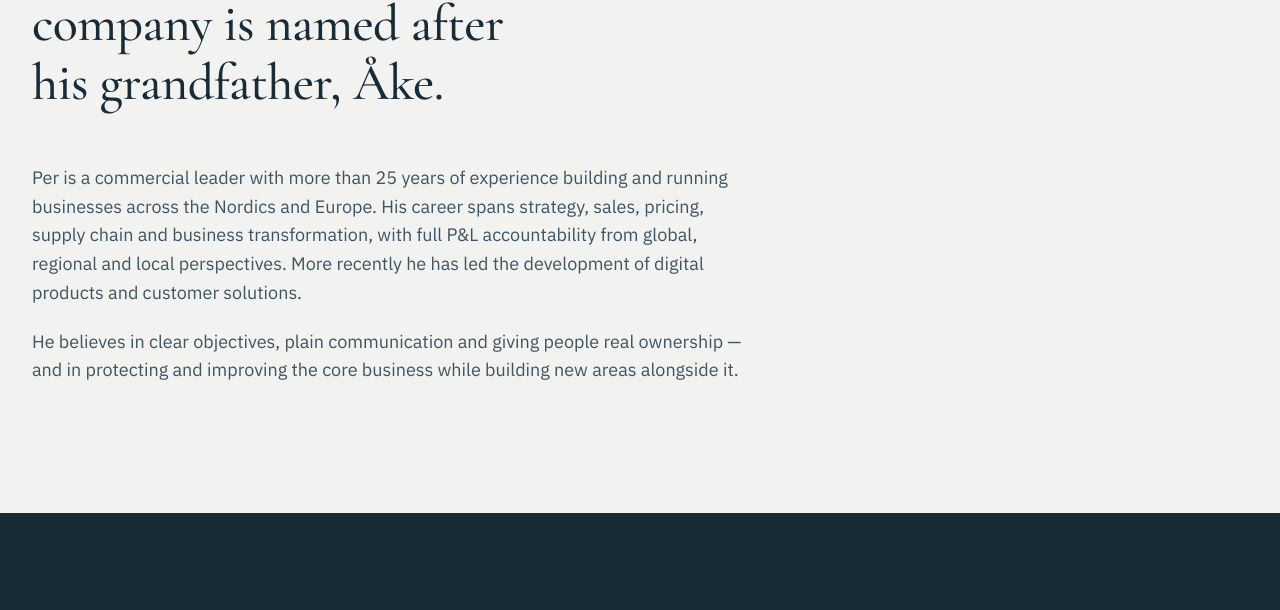
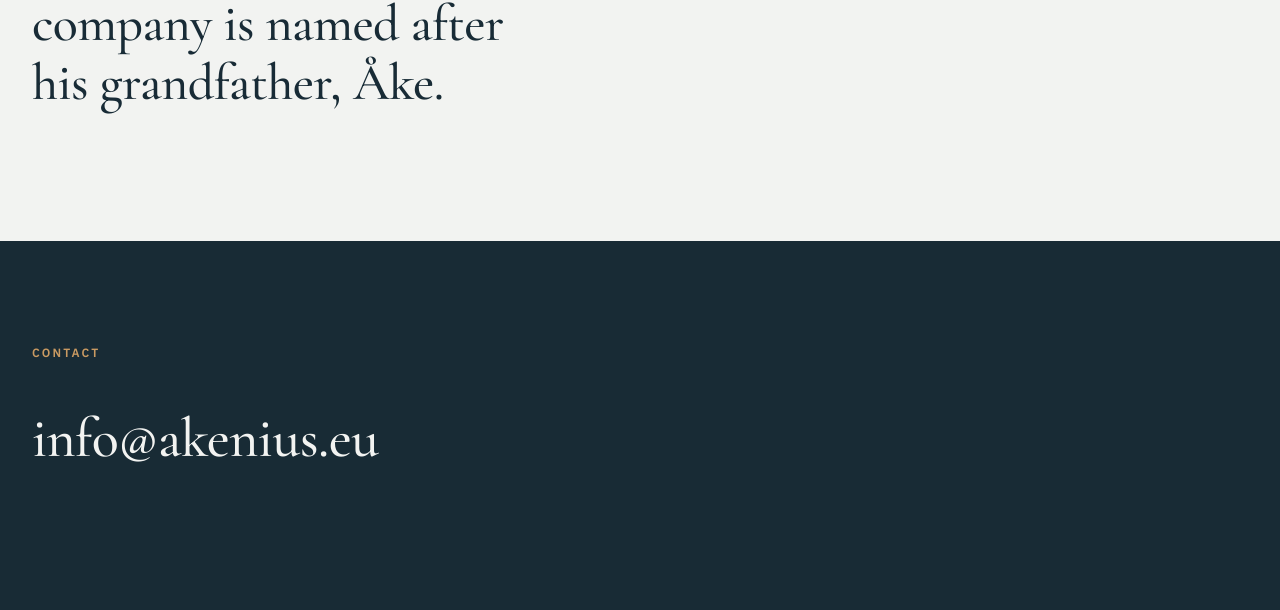
Before and after one commit to peraakesson-cloud/Akenius, a plain HTML site: page index.html in a window 1280 px wide. Shown: the part 1103-1713 px from the top of the page. Drawn offline with nearby package versions, Linux system fonts and the light colour scheme.

Commit message:
Revert "Describe the owner in the About section, drawing on his professional profile (no company names)"
This reverts commit c02feb4fd4cce81398a7f441ce900ee75e596b5d.

```diff
--- a/index.html
+++ b/index.html
@@ -50,10 +50,6 @@ setTimeout(function(){if(!w.__akReady)h.classList.add('hero-in','reveal-all')},4
   <div class="wrap">
     <h2 class="eyebrow" id="about-h" data-reveal>About</h2>
     <p class="statement" data-reveal>Akenius AB is owned by Per Åkesson. The company is named after his grandfather, Åke.</p>
-    <div class="prose" data-reveal>
-      <p>Per is a commercial leader with more than 25 years of experience building and running businesses across the Nordics and Europe. His career spans strategy, sales, pricing, supply chain and business transformation, with full P&amp;L accountability from global, regional and local perspectives. More recently he has led the development of digital products and customer solutions.</p>
-      <p>He believes in clear objectives, plain communication and giving people real ownership — and in protecting and improving the core business while building new areas alongside it.</p>
-    </div>
   </div>
 </section>
 
--- a/site.css
+++ b/site.css
@@ -29,10 +29,6 @@ h1, h2, p { margin: 0; }
 .tlink .arr { display: inline-block; transition: transform 300ms var(--ease); }
 .tlink:hover .arr { transform: translateX(4px); }
 .cta { margin-top: var(--space-6); }
-
-.prose { margin-top: clamp(2rem, 4vw, 3.5rem); max-width: var(--measure); }
-.prose p { color: var(--fg-muted); }
-.prose p + p { margin-top: 1.1em; }
 
 /* hero */
 .hero { position: relative; overflow: hidden; background: var(--ink); color: var(--paper); isolation: isolate;
```
